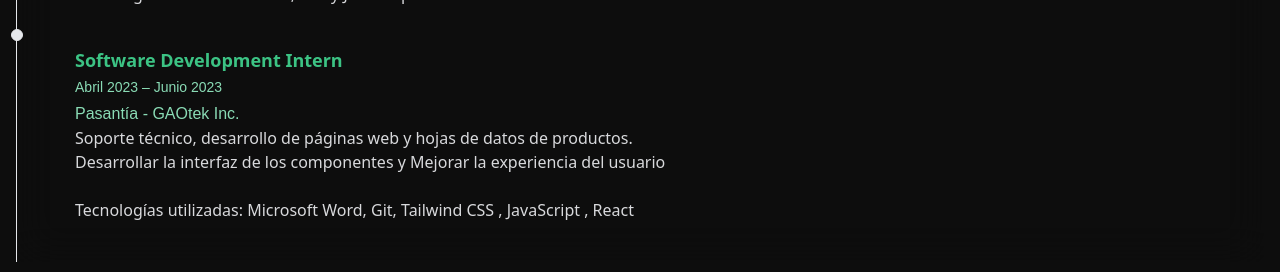
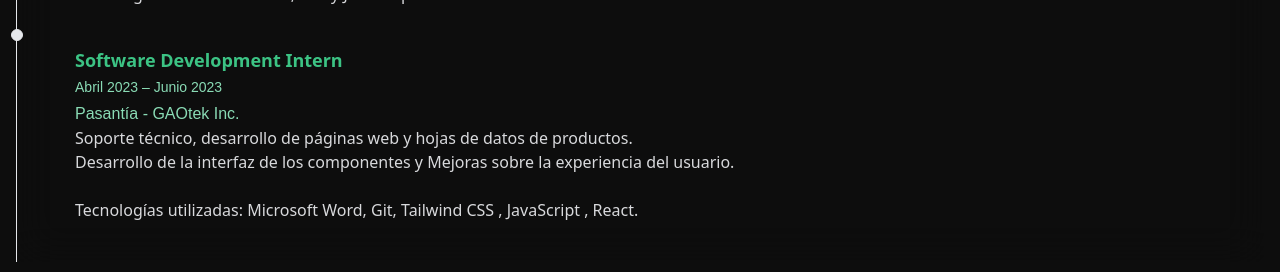
Before and after one commit to DylanAMendez/portfolio-react.DylanMendez, a React (Vite) app: page / in a window 1280 px wide. Shown: the part 1000-1272 px from the top of the page. Built offline with nearby package versions, Linux system fonts and the light colour scheme.

Commit message:
update experiencia

```diff
--- a/src/components/Experiencia.jsx
+++ b/src/components/Experiencia.jsx
@@ -59,9 +59,9 @@ const Experiencia = () =>
           <p className=" text-base font-normal text-[#D8D9DC] ">
             Soporte técnico, desarrollo de páginas web y hojas de datos de productos.
             <br />
-            Desarrollar la interfaz de los componentes y Mejorar la experiencia del usuario
+            Desarrollo de la interfaz de los componentes y Mejoras sobre la experiencia del usuario.
             <br /> <br />
-            Tecnologías utilizadas: Microsoft Word, Git, Tailwind CSS , JavaScript , React
+            Tecnologías utilizadas: Microsoft Word, Git, Tailwind CSS , JavaScript , React.
           </p>
 
         </li>
```
